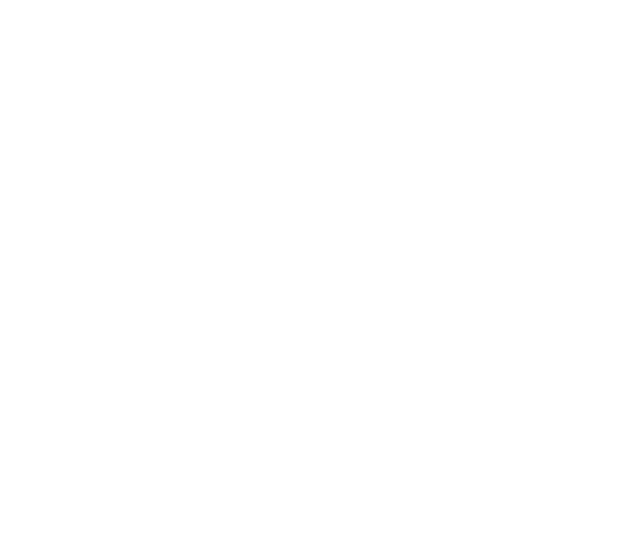
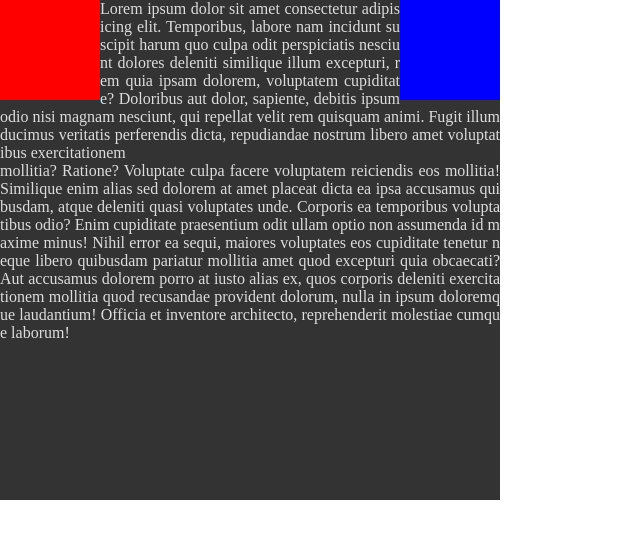
Before and after one commit to nihil-green-code/guide, a plain HTML site: page index.html in a window 1280 px wide. Shown: the whole page, without its empty margins (0-640 px from the left). Drawn offline with Linux system fonts and the light colour scheme.

Commit message:
2022 0901 float 진행중

```diff
--- a/index.html
+++ b/index.html
@@ -12,8 +12,135 @@
 </head>
 
 <body>
-  <!-- <div></div>
-  <div class="box2"></div> -->
+  <div class="outer">
+    <div class="left"></div>
+    <div class="right"></div>
+    <p>
+      Lorem ipsum dolor sit amet consectetur adipisicing elit. Temporibus, labore nam incidunt suscipit harum quo culpa
+      odit perspiciatis nesciunt dolores deleniti similique illum excepturi, rem quia ipsam dolorem, voluptatem
+      cupiditate?
+      Doloribus aut dolor, sapiente, debitis ipsum odio nisi magnam nesciunt, qui repellat velit rem quisquam animi.
+      Fugit illum ducimus veritatis perferendis dicta, repudiandae nostrum libero amet voluptatibus exercitationem
+    </p>
+    <p>
+      mollitia? Ratione?
+      Voluptate culpa facere voluptatem reiciendis eos mollitia! Similique enim alias sed dolorem at amet placeat dicta
+      ea ipsa accusamus quibusdam, atque deleniti quasi voluptates unde. Corporis ea temporibus voluptatibus odio?
+      Enim cupiditate praesentium odit ullam optio non assumenda id maxime minus! Nihil error ea sequi, maiores
+      voluptates eos cupiditate tenetur neque libero quibusdam pariatur mollitia amet quod excepturi quia obcaecati?
+      Aut accusamus dolorem porro at iusto alias ex, quos corporis deleniti exercitationem mollitia quod recusandae
+      provident dolorum, nulla in ipsum doloremque laudantium! Officia et inventore architecto, reprehenderit molestiae
+      cumque laborum!
+    </p>
+  </div>
+  <!-- <h1></h1>
+  <hr>
+
+  <h2>float - left</h2>
+  <div>
+    <span class="left">float-left</span>
+  </div>
+  <hr>
+
+  <h2>float - right</h2>
+  <div>
+    <span class="right">float-right</span>
+  </div>
+  <hr>
+
+  <h2>float의 크기 지정</h2>
+  <div>
+    <span class="left size">float-left</span>
+    <span class="none">float-none</span>
+    <span class="none">float-none</span>
+  </div>
+  <hr>
+  <hr>
+  <hr>
+  <hr>
+
+  <h2>float의 연계</h2>
+  <div>
+    <span class="left">float-left</span>
+    <span class="left">float-left</span>
+    <span class="left">float-left</span>
+    <span class="right">float-right</span>
+  </div>
+  <hr>
+  <hr>
+  <hr>
+  <hr>
+
+  <h2>float의 활용</h2>
+  <div>
+    <img class="left" src="./image/landscape1.jpg" alt="풍경 1">
+    <img class="right" src="./image/landscape2.gif" alt="풍경 2">
+    <p>
+      Lorem ipsum dolor sit amet consectetur adipisicing elit. Beatae autem cum esse illum quisquam nihil dolore
+      delectus odio minima quae corrupti, rerum necessitatibus ab dolor sunt praesentium voluptatem mollitia iusto!
+    </p>
+  </div>
+  <hr>
+
+  <h2>float 사용시 주의사항</h2>
+  <img class="left" src="./image/landscape1.jpg" alt="풍경 1">
+  <p>None float - Block Element</p> -->
+
+  <!-- <h1>float의 해지</h1>
+  <hr>
+
+  <h2>clear - left</h2>
+  <div class="clear_left">
+    <img src="./image/landscape1.jpg" alt="" class="float_left">
+    <p>
+      Lorem ipsum dolor sit amet, consectetur adipisicing elit. Dignissimos aliquid natus labore nostrum alias ipsam ad
+      ut incidunt eveniet ea, reiciendis beatae fuga facere illum culpa. Provident non ex nemo!
+    </p>
+    <p>
+      Lorem ipsum dolor sit amet consectetur, adipisicing elit. Nobis deserunt explicabo soluta? Illo, facere incidunt?
+      Dolorum voluptatem eaque aperiam fuga deserunt, commodi nostrum deleniti corporis sunt architecto praesentium illo
+      id.
+    </p>
+  </div>
+  <hr>
+
+  <h2>clear - right</h2>
+  <div class="clear_right">
+    <img class="float_right" src="./image/landscape1.jpg" alt="Hallasan">
+    <p>
+      Lorem ipsum dolor sit amet consectetur adipisicing elit. Itaque exercitationem magni, quibusdam quas quis
+      laudantium
+      perferendis iusto.
+    </p>
+    <p>
+      Lorem ipsum dolor sit amet consectetur adipisicing elit. Itaque exercitationem magni, quibusdam quas quis
+      laudantium
+      perferendis iusto.
+    </p>
+  </div>
+  <hr>
+
+  <h2>clear - both</h2>
+  <div class="clear_both">
+    <img class="float_left" src="./image/landscape1.jpg" alt="Hallasan">
+
+    <img class="float_right" src="./image/landscape2.gif" alt="Hallasan">
+    <p>
+      Lorem ipsum dolor sit amet consectetur adipisicing elit. Itaque perferendis iusto.
+    </p>
+    <p>
+      Lorem ipsum dolor sit amet consectetur adipisicing elit. Itaque perferendis iusto.
+    </p>
+  </div>
+  <hr>
+
+  <h2>clear 의 활용</h2>
+  <div class="container">
+    <div>1</div>
+    <div>2</div>
+    <div>3</div>
+    <div>4</div>
+  </div> -->
 
 </body>
 
--- a/style.css
+++ b/style.css
@@ -1,33 +1,152 @@
-/* * {
+* {
   padding: 0;
   margin: 0;
 }
 
-div {
+div.outer {
+  width: 500px;
+  height: 500px;
   background-color: #333333;
-  width: 400px;
-  height: 400px;
-  padding: 20px;
-  margin: 20px;
-  display: inline-block;
 }
 
-div.box2 {
-  box-sizing: border-box;
+div.left {
+  float: left;
+  background-color: red;
+  width: 100px;
+  height: 100px;
+}
+
+div.right {
+  float: right;
+  background-color: blue;
+  width: 100px;
+  height: 100px;
+}
+
+div.outer p {
+  color: #dddddd;
+  text-align: justify;
+  word-break: break-all;
+}
+
+/* div {
+  background-color: antiquewhite;
+}
+
+.left,
+.right {
+  background-color: aqua;
+}
+
+.none {
+  background-color: coral;
+}
+
+.size {
+  width: 100px;
+  height: 50px;
+}
+
+img {
+  width: 150px;
+  height: 100px;
+}
+
+p {
+  text-align: justify;
+  word-break: break-all;
+}
+
+.left {
+  float: left;
+}
+
+.right {
+  float: right;
+}
+
+img.left {
+  margin-right: 20px;
+}
+
+img.right {
+  margin-left: 20px;
+}
+
+.none {
+  width: 300px;
+  width: 100px;
 } */
 
-div.outer {
-  width: 300px;
-  height: 300px;
-  display: flex;
-  align-items: center;
-  justify-content: center;
-  background-color: #333333;
-  border: 5px solid magenta;
+/* * {
+  margin: 0;
 }
 
-div.inner {
+div {
+  border: 1px sold red;
+  padding: 10px;
+}
+
+img {
+  width: 150px;
+  height: 150px;
+}
+
+p {
+  text-align: justify;
+  word-break: break-all;
+}
+
+.float_left {
+  float: left;
+}
+
+.float_right {
+  float: right;
+}
+
+.clear_left:hover img+p {
+  clear: left;
+}
+
+.clear_right:hover img+p::after {
+  content: '';
+  display: block;
+  clear: right;
+}
+
+.clear_both:hover img+p::after {
+  content: "";
+  display: block;
+  clear: both;
+}
+
+div {
+  border: none;
+  padding: 0;
+}
+
+.container {
+  background-color: antiquewhite;
+  width: 500px;
+}
+
+.container div {
   width: 100px;
   height: 100px;
-  background-color: #ffffff;
+  background-color: #888888;
+  border: 1px solid red;
+  text-align: center;
+  line-height: 100px;
+  float: right;
 }
+
+.container::after {
+  content: '';
+  display: block;
+  clear: right;
+}
+
+.container {
+  display: inline-block;
+} */
```
Also changed, not shown: image/landscape1.jpg (added), image/landscape2.gif (added), 3 other files.
